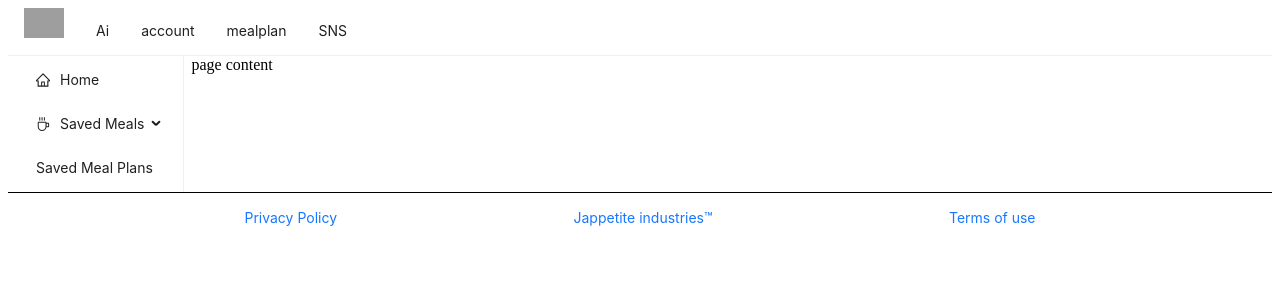
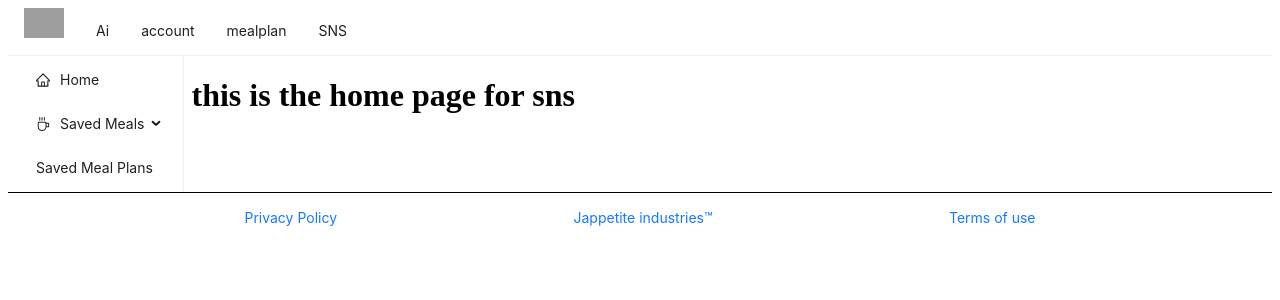
Before and after one commit to Betelgeuse-Blasters/GrocRE, a React (Vite) app in the folder frontEnd/: page /sns/home in a window 1280 px wide. Shown: the top 300 px of the page. Built offline with nearby package versions, Linux system fonts and the light colour scheme; grey boxes are pictures that could not be loaded.

Commit message:
Completed the layout for the social page

```diff
--- a/frontEnd/src/App.jsx
+++ b/frontEnd/src/App.jsx
@@ -12,9 +12,7 @@ export default function App() {
       <Route path="/ai" element={<Ai />} />
       <Route path="/account" element={<Login />} />
       <Route path="/mealplan" element={<MealPlan />} />
-      <Route path="/sns" element={<Sns />}>
-        <Route path="home" />
-      </Route>
+      <Route path="/sns/*" element={<Sns />} />
     </Routes>
   );
 }
--- a/frontEnd/src/main.jsx
+++ b/frontEnd/src/main.jsx
@@ -2,6 +2,7 @@ import React from "react";
 import ReactDOM from "react-dom/client";
 import App from "./App.jsx";
 import { BrowserRouter } from "react-router-dom";
+
 ReactDOM.createRoot(document.getElementById("root")).render(
   <React.StrictMode>
     <BrowserRouter>
--- a/frontEnd/src/pages/Social/TEMPLATEDONOTUSE.jsx
+++ /dev/null
@@ -1,79 +0,0 @@
-import { Menu, Space, Typography } from "antd";
-import { CoffeeOutlined, HomeOutlined } from "@ant-design/icons";
-import "./styles/sns.css";
-import NavBar from "../../NavBar";
-export default function AppTEMP() {
-  return (
-    <div className="app">
-      <NavBar />
-      <Space className="SideMenuAndMainContent">
-        <SideBar />
-        <PageContent />
-      </Space>
-      <Footer />
-    </div>
-  );
-}
-
-function SideBar() {
-  return (
-    <div className="SideBar">
-      <Menu
-        mode="inline"
-        items={[
-          {
-            label: "Home",
-            key: "home",
-            icon: <HomeOutlined />,
-          },
-          {
-            label: "Saved Meals",
-            key: "following",
-            icon: <CoffeeOutlined />,
-            children: [
-              {
-                key: 1,
-                label: "test1",
-              },
-              {
-                key: 2,
-                label: "test2",
-              },
-              {
-                key: 3,
-                label: "test3",
-              },
-            ],
-          },
-          {
-            label: "Saved Meal Plans",
-            key: "savedMealPlans",
-            // icon: <ExperimentOutlined />,
-          },
-        ]}
-      ></Menu>
-    </div>
-  );
-}
-
-function PageContent() {
-  return <div className="PageContent">page content</div>;
-}
-function Footer() {
-  return (
-    <div className="Footer">
-      <Typography.Link href={"https://www.google.com"} target={"_blank"}>
-        Privacy Policy
-      </Typography.Link>
-      <Typography.Link href={"https://www.crunchyroll.com"} target={"_blank"}>
-        Jappetite industries™
-      </Typography.Link>
-      <Typography.Link href={"https://www.yahoo.com"} target={"_blank"}>
-        Terms of use
-      </Typography.Link>
-    </div>
-  );
-}
-function ExplorePage() {
-  return <div> explore page</div>;
-}
--- /dev/null
+++ b/frontEnd/src/pages/Social/components/Footer.jsx
@@ -0,0 +1,22 @@
+import { Typography } from "antd";
+import "../styles/sns.css";
+export default function Footer() {
+  return (
+    <div className="Footer">
+      <Typography.Link href={"https://www.google.com"} target={"_blank"}>
+        Privacy Policy
+      </Typography.Link>
+      <Typography.Link
+        href={
+          "https://www.youtube.com/watch?v=dQw4w9WgXcQ&ab_channel=RickAstley"
+        }
+        target={"_blank"}
+      >
+        Jappetite industries™
+      </Typography.Link>
+      <Typography.Link href={"https://www.yahoo.com"} target={"_blank"}>
+        Terms of use
+      </Typography.Link>
+    </div>
+  );
+}
--- /dev/null
+++ b/frontEnd/src/pages/Social/components/PageContent.jsx
@@ -0,0 +1,9 @@
+import { SocialRoutes } from "./SocialRoutes";
+
+export default function PageContent() {
+  return (
+    <div>
+      <SocialRoutes />
+    </div>
+  );
+}
--- a/frontEnd/src/pages/Social/components/Sidebar.jsx
+++ b/frontEnd/src/pages/Social/components/Sidebar.jsx
@@ -0,0 +1,47 @@
+import { CoffeeOutlined, HomeOutlined } from "@ant-design/icons";
+import { Menu } from "antd";
+import { useNavigate } from "react-router-dom";
+
+export default function SideBar() {
+  const navigate = useNavigate();
+  return (
+    <div className="SideBar">
+      <Menu
+        mode="inline"
+        onClick={(item) => {
+          navigate(item.key);
+        }}
+        items={[
+          {
+            label: "Home",
+            key: "/sns/home",
+            icon: <HomeOutlined />,
+          },
+          {
+            label: "Saved Meals",
+            icon: <CoffeeOutlined />,
+            children: [
+              {
+                key: "/sns/savedMeals",
+                label: "test1",
+              },
+              {
+                key: 2,
+                label: "test2",
+              },
+              {
+                key: 3,
+                label: "test3",
+              },
+            ],
+          },
+          {
+            label: "Saved Meal Plans",
+            key: "/sns/savedMealPlans",
+            // icon: <ExperimentOutlined />,
+          },
+        ]}
+      />
+    </div>
+  );
+}
--- /dev/null
+++ b/frontEnd/src/pages/Social/components/SocialRoutes.jsx
@@ -0,0 +1,17 @@
+import { Outlet, Route, Routes } from "react-router-dom";
+import SavedMealPlans from "../pages/savedMeals/savedMeals";
+import Home from "../pages/home";
+import SavedMeals from "../pages/savedMeals/savedMeals";
+
+export function SocialRoutes() {
+  return (
+    <div>
+      <Routes>
+        <Route path="home" element={<Home />} />
+        <Route path="savedMeals" element={<SavedMeals />} />
+        <Route path="mealPlans" element={<SavedMealPlans />} />
+      </Routes>
+      <Outlet />
+    </div>
+  );
+}
--- a/frontEnd/src/pages/Social/index.jsx
+++ b/frontEnd/src/pages/Social/index.jsx
@@ -1,9 +1,17 @@
-import AppTEMP from "./TEMPLATEDONOTUSE";
-
+import { Space } from "antd";
+import NavBar from "../../NavBar";
+import SideBar from "./components/Sidebar";
+import PageContent from "./components/PageContent";
+import Footer from "./components/Footer";
 export default function Sns() {
   return (
     <div className="app">
-      <AppTEMP />
+      <NavBar />
+      <Space className="SideMenuAndMainContent">
+        <SideBar />
+        <PageContent />
+      </Space>
+      <Footer />
     </div>
   );
 }
--- /dev/null
+++ b/frontEnd/src/pages/Social/pages/home/index.jsx
@@ -0,0 +1,7 @@
+export default function Home() {
+  return (
+    <div>
+      <h1>this is the home page for sns</h1>
+    </div>
+  );
+}
--- /dev/null
+++ b/frontEnd/src/pages/Social/pages/savedMeals/savedMeals.jsx
@@ -0,0 +1,9 @@
+import { Typography } from "antd";
+
+export default function SavedMeals() {
+  return (
+    <div>
+      <Typography.Title>THE SAVED MEALS PAGE</Typography.Title>
+    </div>
+  );
+}
--- a/frontEnd/src/pages/Social/styles/sns.css
+++ b/frontEnd/src/pages/Social/styles/sns.css
@@ -15,8 +15,8 @@
 
 }
 
-.PageContent {
-
+.PageContent{
+  padding-left: 12px;
 }
 .Footer {
   height: 50px;
```
Also changed, not shown: frontEnd/src/pages/Social/pages/savedMealPlans/index.jsx (added, +9 -0 lines).
